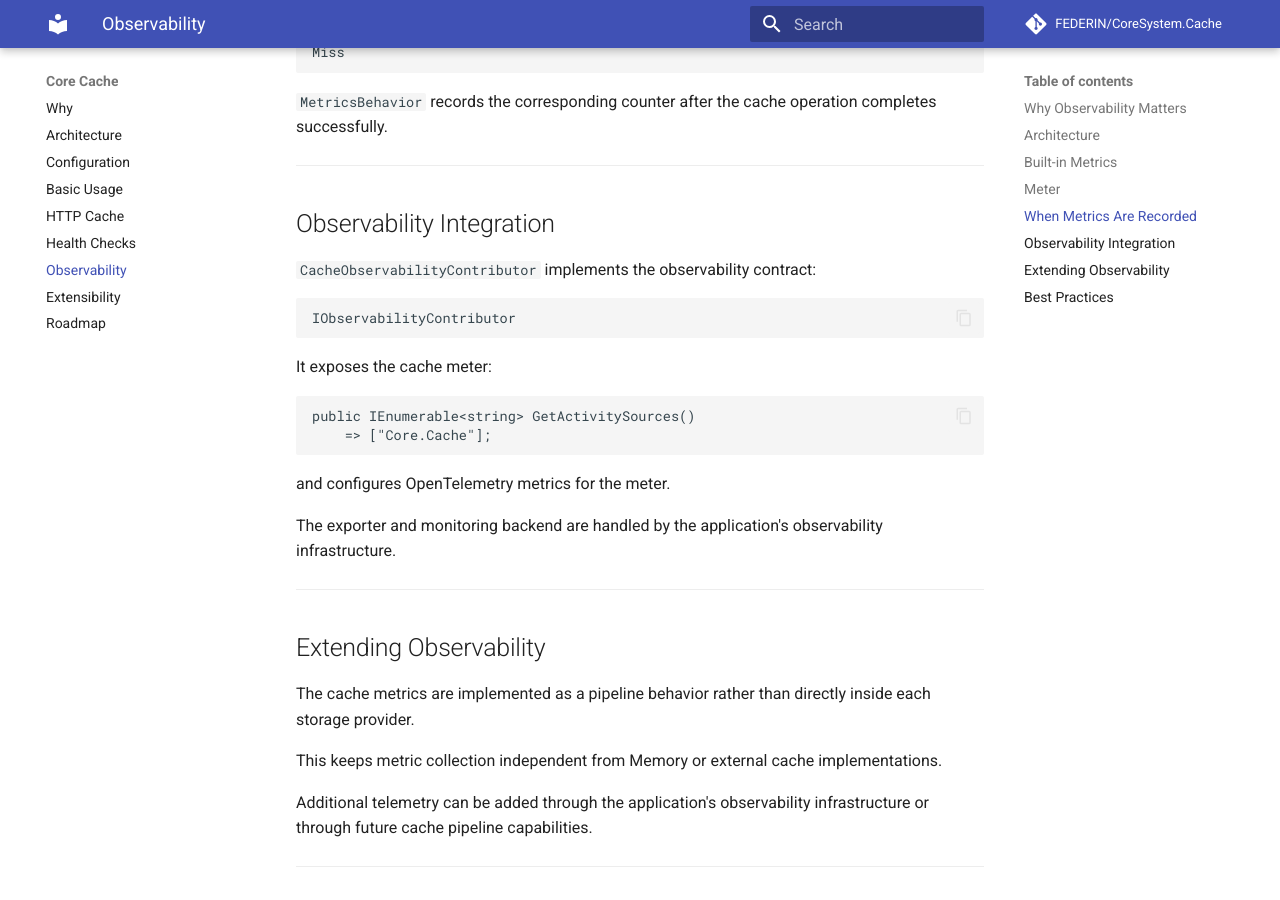
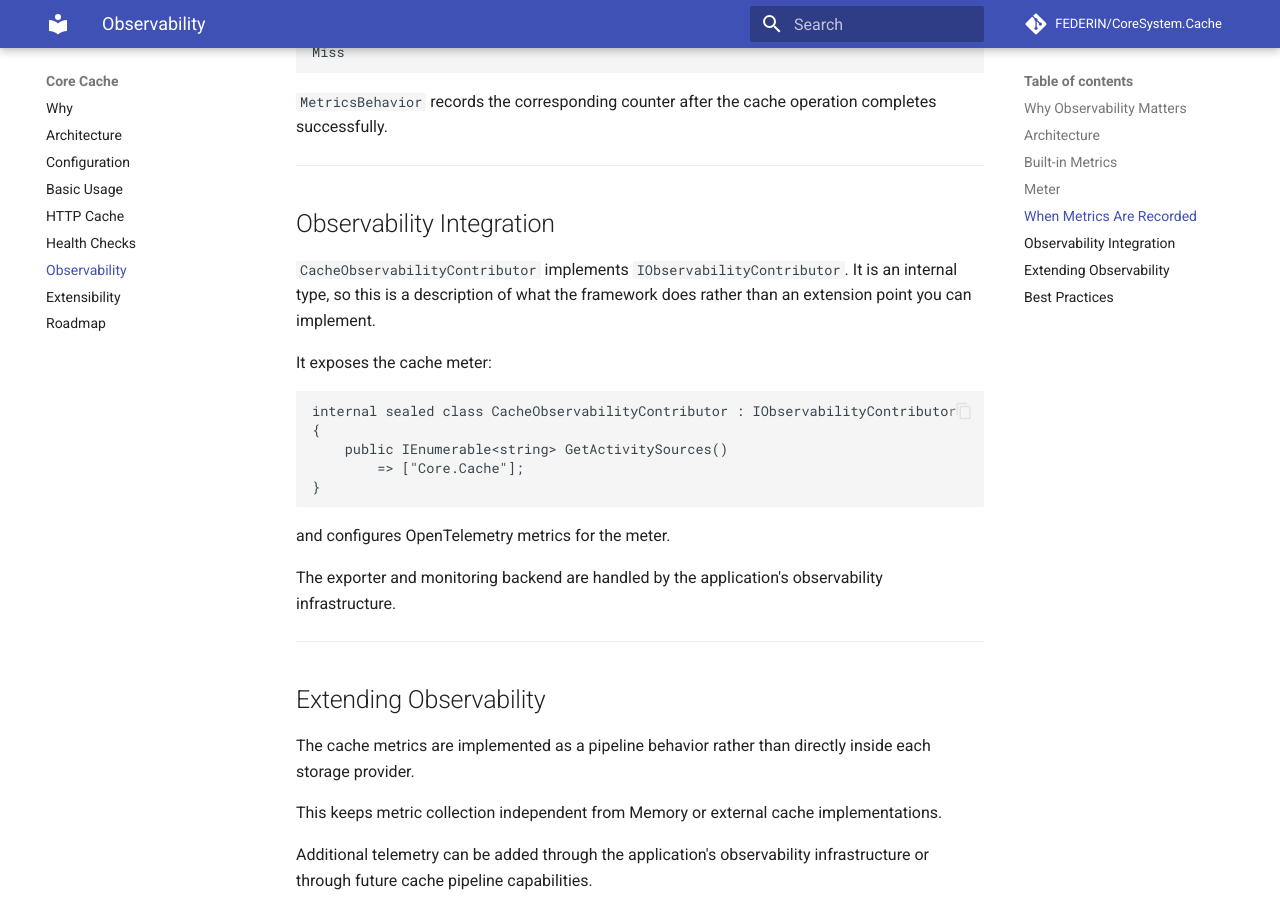
Before and after one commit to FEDERIN/CoreSystem.Cache, an MkDocs documentation site: the page built from docs/Observability.md, in a window 1280 px wide and 900 px high, scrolled down 2208 px. Built offline with MkDocs 1.6.1 and Material for MkDocs 9.7.7, drawn with Linux system fonts in a browser that asks for light colours; comment, search, counter and statistics services are not loaded.

Commit message:
docs: show CacheObservabilityContributor with its internal modifier (#25)
An audit of every type name, signature, package id, install command and code
example in the docs against src/ found one defect here.

The Observability Integration section quoted the member as:

    public IEnumerable<string> GetActivitySources()
        => ["Core.Cache"];

The modifier is correct inside the class, but the class itself is
internal sealed (CacheObservabilityContributor.cs:7). Quoting the member
alone presents an internal type as though it were reachable from outside the
assembly, and a reader could take it for an extension point.

The code block now carries the declaring type with its real modifier, and the
surrounding sentence says plainly that the type is internal and that the
snippet describes framework behaviour rather than something to implement.
The orphaned one-line IObservabilityContributor block that the change would
have left behind was folded into the sentence instead of being kept as a
separate fragment.

This is not a new convention: docs/Extensibility.md:144 already shows
"internal interface ICacheStorageResolver" with the modifier in place. The
inconsistency was between the two pages.

Everything else checked out and was left alone. All ten dotnet add package
commands match a real PackageId. All 28 ICoreCache calls match the real
signatures and parameter names. The CacheableAttribute constructor, the
namespaces table in BasicUsage.md, every DI extension call, the registration
order requirement, the resilience exception list, the metric names, the
redis_cache health check with its primary tag, the InstanceName key prefix
example and the batch size of 100 all match the source.

Build 0 warnings / 0 errors. 156 tests pass. mkdocs build --strict exits 0.
UTF-8 without BOM, CRLF, no U+FFFD, fences balanced.

````diff
--- a/docs/Observability.md
+++ b/docs/Observability.md
@@ -102,17 +102,18 @@ Miss
 
 ## Observability Integration
 
-`CacheObservabilityContributor` implements the observability contract:
-
-```csharp
-IObservabilityContributor
-```
+`CacheObservabilityContributor` implements `IObservabilityContributor`. It is an
+internal type, so this is a description of what the framework does rather than
+an extension point you can implement.
 
 It exposes the cache meter:
 
 ```csharp
-public IEnumerable<string> GetActivitySources()
-    => ["Core.Cache"];
+internal sealed class CacheObservabilityContributor : IObservabilityContributor
+{
+    public IEnumerable<string> GetActivitySources()
+        => ["Core.Cache"];
+}
 ```
 
 and configures OpenTelemetry metrics for the meter.
````
